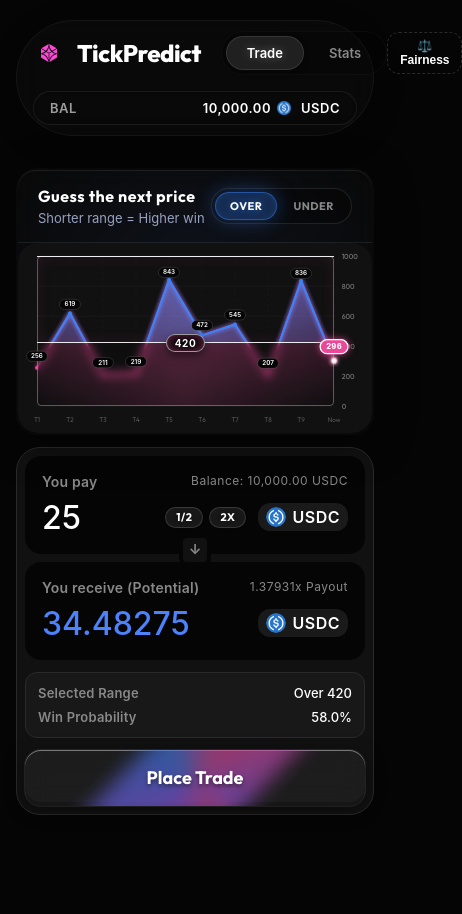
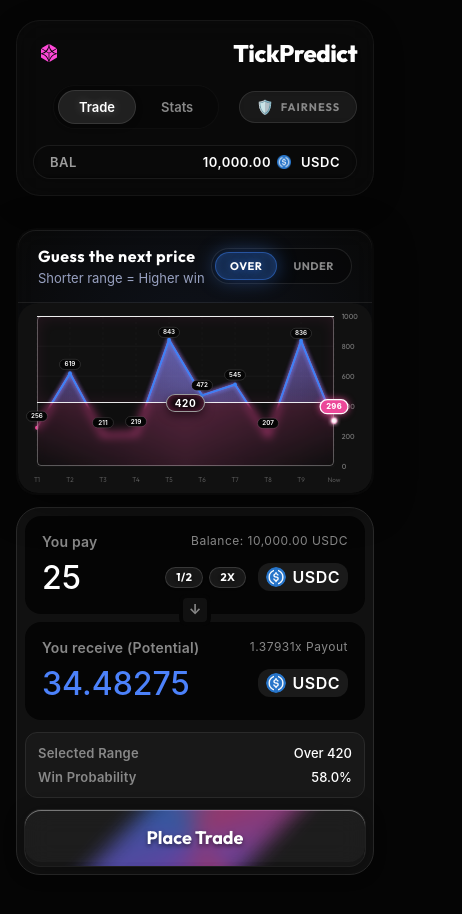
Before and after one commit to timbresociety/experiments, a plain HTML site: page index.html in a window 390 px wide. Shown: the whole page, 462 px wide, since content can reach past the window. Drawn offline with nearby package versions, Linux system fonts and the light colour scheme.

Commit message:
Fix: Fairness button placement and responsive header layout

```diff
--- a/app.js
+++ b/app.js
@@ -1380,10 +1380,15 @@
       }),
       // Header
       h("div", { className: "header", key: "header" }, [
-        h("div", { style: { display: "flex", alignItems: "center" } }, [
+        h("div", { className: "header-branding" }, [
+          // Group 1: Brand
+          h("div", { className: "brand-group" }, [
             h("img", { src: "logo.svg", className: "app-logo", alt: "TickPredict" }),
             h("div", { className: "title", key: "t" }, "TickPredict"),
-          // Navigation Tabs
+          ]),
+
+          // Group 2: Nav & Actions
+          h("div", { className: "nav-group" }, [
             h("div", { className: "nav-tabs" }, [
               h("div", {
                 className: `nav-item ${view === 'game' ? 'active' : ''}`,
@@ -1392,14 +1397,18 @@
               h("div", {
                 className: `nav-item ${view === 'stats' ? 'active' : ''}`,
                 onClick: () => setView('stats')
-            }, "Stats")
+              }, "Stats"),
             ]),
             // Fairness Button
             h("button", {
-            className: "btn ghost narrow",
+              className: "fairness-pill",
               onClick: () => setShowFairModal(true),
-            style: { marginLeft: "auto", padding: "6px 12px", fontSize: "12px" }
-          }, "⚖️ Fairness")
+              title: "Fairness"
+            }, [
+              h("span", { style: { fontSize: "14px", lineHeight: 1 } }, "🛡️"),
+              "Fairness"
+            ])
+          ])
         ]),
         h("div", { className: "wallet-pill", key: "w" }, [
           h("span", { style: { opacity: 0.6 } }, "BAL"),
--- a/styles.css
+++ b/styles.css
@@ -103,6 +103,24 @@ a {
   box-shadow: 0 8px 32px rgba(0, 0, 0, 0.2);
 }
 
+.header-branding {
+  display: flex;
+  align-items: center;
+  justify-content: space-between;
+  flex: 1;
+  /* Take available space to separate Brand and Nav, pushing Wallet to end */
+}
+
+.brand-group {
+  display: flex;
+  align-items: center;
+}
+
+.nav-group {
+  display: flex;
+  align-items: center;
+}
+
 .title {
   font-size: 32px;
   /* Larger */
@@ -841,11 +859,35 @@ a {
     flex-direction: column;
     align-items: flex-start;
     gap: 16px;
-  }
-
-  .header>div {
+    border-radius: 24px;
+    /* Fix pill shape distortion */
+    padding: 16px;
+  }
+
+  .header-branding {
+    width: 100%;
+    flex-direction: column;
+    gap: 16px;
+    align-items: flex-start;
+  }
+
+  .brand-group {
     width: 100%;
     justify-content: space-between;
+  }
+
+  .nav-group {
+    width: 100%;
+    justify-content: center;
+    gap: 12px;
+  }
+
+  .nav-tabs {
+    margin-left: 0;
+  }
+
+  .fairness-pill {
+    margin-left: 0;
   }
 
   .title {
@@ -1554,6 +1596,7 @@ a {
 .btn.narrow {
   padding: 6px 12px;
 }
+
 /* Help View Styles */
 .help-btn {
   background: rgba(255, 255, 255, 0.1);
@@ -1625,8 +1668,15 @@ a {
 }
 
 @keyframes fadeIn {
-  from { opacity: 0; transform: translateY(4px); }
-  to { opacity: 1; transform: translateY(0); }
+  from {
+    opacity: 0;
+    transform: translateY(4px);
+  }
+
+  to {
+    opacity: 1;
+    transform: translateY(0);
+  }
 }
 
 /* Revealed Seeds Section */
@@ -1645,3 +1695,66 @@ a {
   font-weight: 700;
   color: var(--success);
 }
+
+/* Nav Icon Button */
+.nav-icon-btn {
+  background: transparent;
+  width: 36px;
+  height: 36px;
+  display: flex;
+  align-items: center;
+  justify-content: center;
+  border-radius: 50%;
+  font-size: 16px;
+  cursor: pointer;
+  border: 1px solid transparent;
+  transition: all 0.2s cubic-bezier(0.2, 0.8, 0.2, 1);
+  margin-left: 4px;
+  /* Space from tabs */
+  padding: 0;
+}
+
+.nav-icon-btn:hover {
+  background: rgba(255, 255, 255, 0.05);
+  transform: scale(1.1);
+  border-color: rgba(255, 255, 255, 0.1);
+}
+
+.nav-icon-btn:active {
+  transform: scale(0.95);
+}
+
+.fairness-pill {
+  display: flex;
+  align-items: center;
+  gap: 6px;
+  background: rgba(255, 255, 255, 0.05);
+  border: 1px solid rgba(255, 255, 255, 0.1);
+  padding: 8px 16px;
+  border-radius: 999px;
+  color: var(--subtext);
+  font-family: 'Outfit', sans-serif;
+  font-size: 11px;
+  font-weight: 700;
+  text-transform: uppercase;
+  letter-spacing: 1px;
+  cursor: pointer;
+  transition: all 0.2s ease;
+  backdrop-filter: blur(4px);
+  -webkit-backdrop-filter: blur(4px);
+  margin-left: 8px;
+  /* Optically separate from nav */
+}
+
+.fairness-pill:hover {
+  background: rgba(255, 255, 255, 0.1);
+  color: #fff;
+  border-color: rgba(255, 255, 255, 0.3);
+  box-shadow: 0 0 16px rgba(255, 255, 255, 0.1);
+  transform: translateY(-1px);
+}
+
+.fairness-pill:active {
+  transform: translateY(0);
+  opacity: 0.8;
+}
```
Lines whose indentation alone changed are shown as unchanged.
